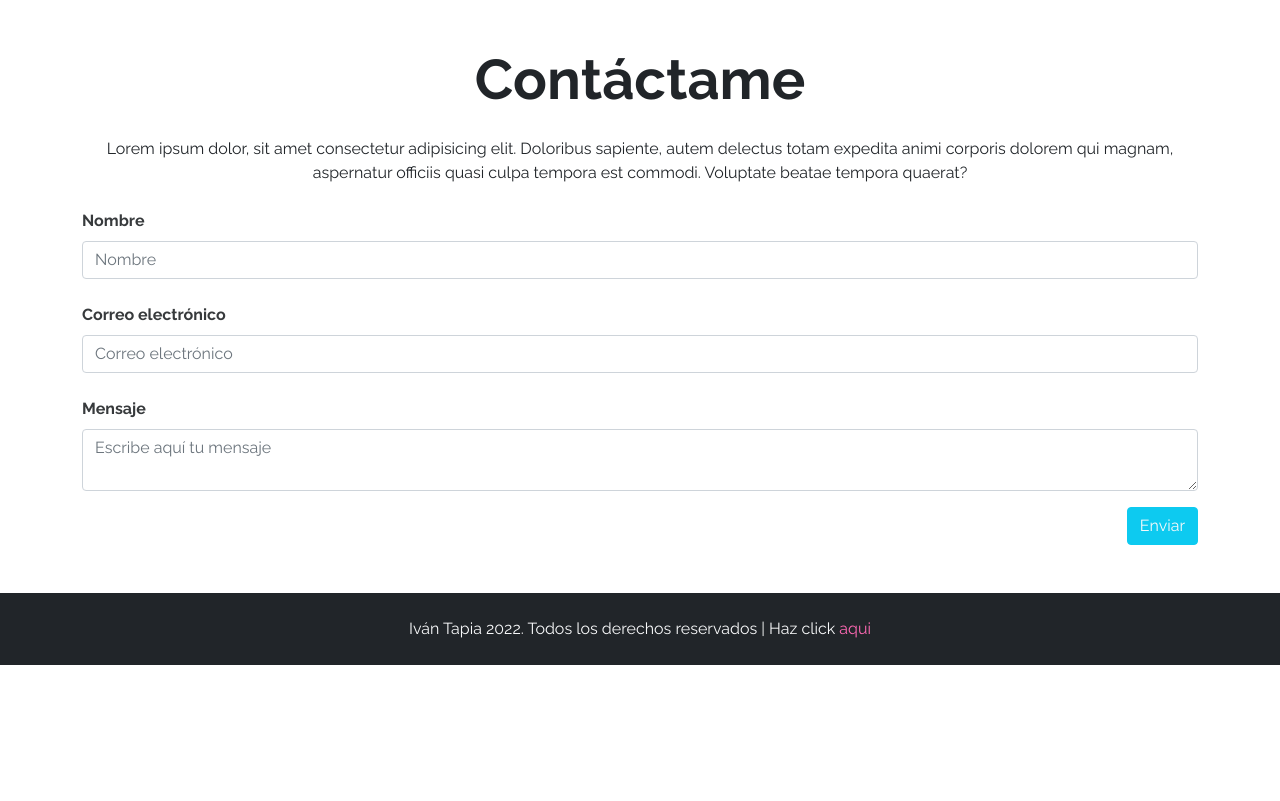
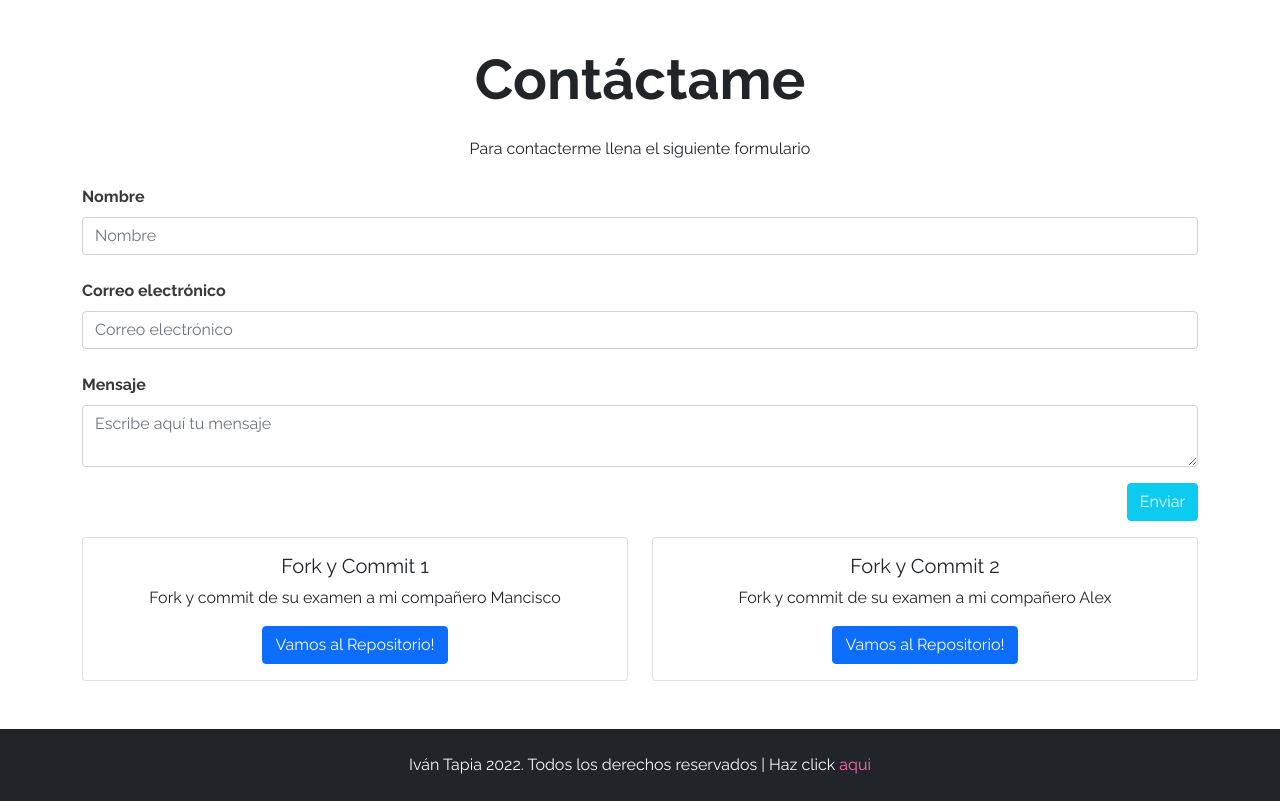
Before and after one commit to clauherediaz/project_one, a plain HTML site: page index.html in a window 1280 px wide. Shown: the part 2280-3081 px from the top of the page. Before the commit the page ends 2945 px from the top, so only its background shows below. Drawn offline with nearby package versions, Linux system fonts and the light colour scheme.

Commit message:
commit again

```diff
--- a/index.html
+++ b/index.html
@@ -142,11 +142,9 @@
 
     <section id="Contacto" class="container my-5">
         <h2 class="display-4 fw-bold text-center my-4">Contáctame</h2>
-        <p class="text-center my-4 d-none d-md-block">Lorem ipsum dolor, sit amet consectetur adipisicing elit.
-            Doloribus
-            sapiente, autem delectus totam expedita
-            animi corporis dolorem qui magnam, aspernatur officiis quasi culpa tempora est commodi. Voluptate beatae
-            tempora quaerat?</p>
+        <p class="text-center my-4 d-none d-md-block">
+            Para contacterme llena el siguiente formulario
+        </p>
 
         <form>
             <div class="form-group mb-4">
@@ -168,6 +166,29 @@
                 <button class="btn btn-info text-light">Enviar</button>
             </div>
         </form>
+
+    <section>
+        <div class="row text-center">
+            <div class="col-sm-6">
+            <div class="card">
+                <div class="card-body">
+                <h5 class="card-title">Fork y Commit 1</h5>
+                <p class="card-text">Fork y commit de su examen a mi compañero Mancisco</p>
+                <a href="https://github.com/ivan-tapiam/Fork_1" class="btn btn-primary">Vamos al Repositorio!</a>
+                </div>
+            </div>
+            </div>
+            <div class="col-sm-6">
+            <div class="card">
+                <div class="card-body">
+                <h5 class="card-title">Fork y Commit 2</h5>
+                <p class="card-text">Fork y commit de su examen a mi compañero Alex</p>
+                <a href="https://github.com/ivan-tapiam/Fork_2" class="btn btn-primary">Vamos al Repositorio!</a>
+                </div>
+            </div>
+            </div>
+        </div>
+    </section>
     </section>
 
     <footer class="bg-dark text-center text-light p-4">
```
